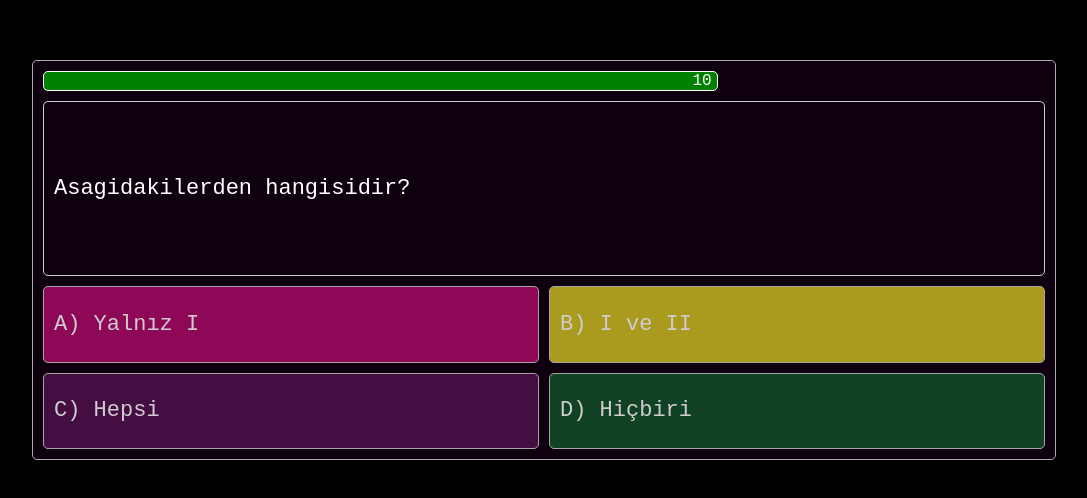
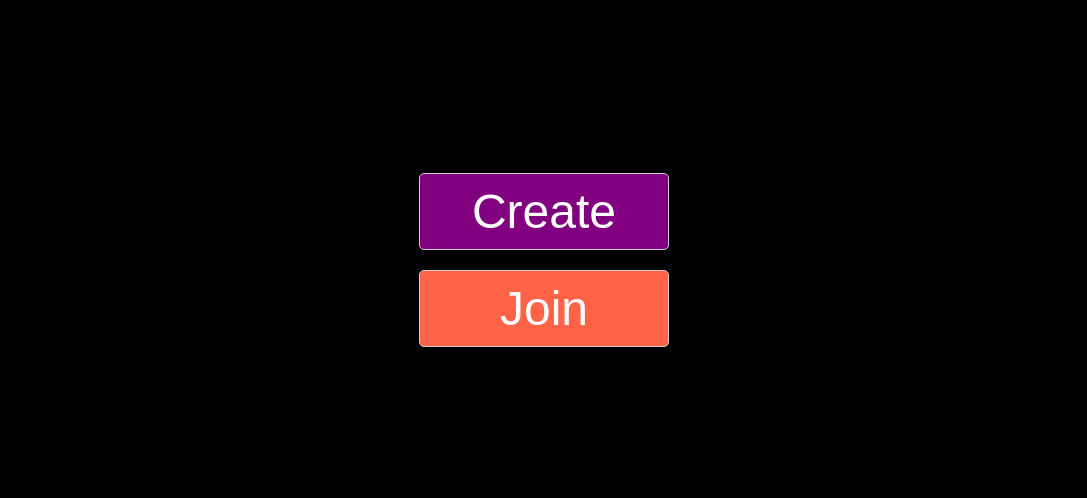
Before and after one commit to 57devs/fe-thegame, a React (Create React App) app: page / in a window 1280 px wide. Shown: the part 140-638 px from the top of the page, without its empty margins (96-1183 px from the left). Built offline with nearby package versions, Linux system fonts and the light colour scheme.

Commit message:
create home

```diff
--- a/src/App/App.jsx
+++ b/src/App/App.jsx
@@ -1,13 +1,13 @@
 import React from "react"
 
-import { QuestionBoard } from "../components"
+import { Home, QuestionBoard } from "../components"
 
 import { Container } from "./App.styled"
 
 const App = () => {
   return (
     <Container>
-      <QuestionBoard />
+      <Home />
     </Container>
   )
 }
--- a/src/components/index.js
+++ b/src/components/index.js
@@ -1,7 +1,9 @@
+import Home from "./Home/Home"
 import Question from "./Question/Question"
 import QuestionBoard from "./QuestionBoard/QuestionBoard"
 
 export {
+    Home,
     Question,
     QuestionBoard
 }
```
